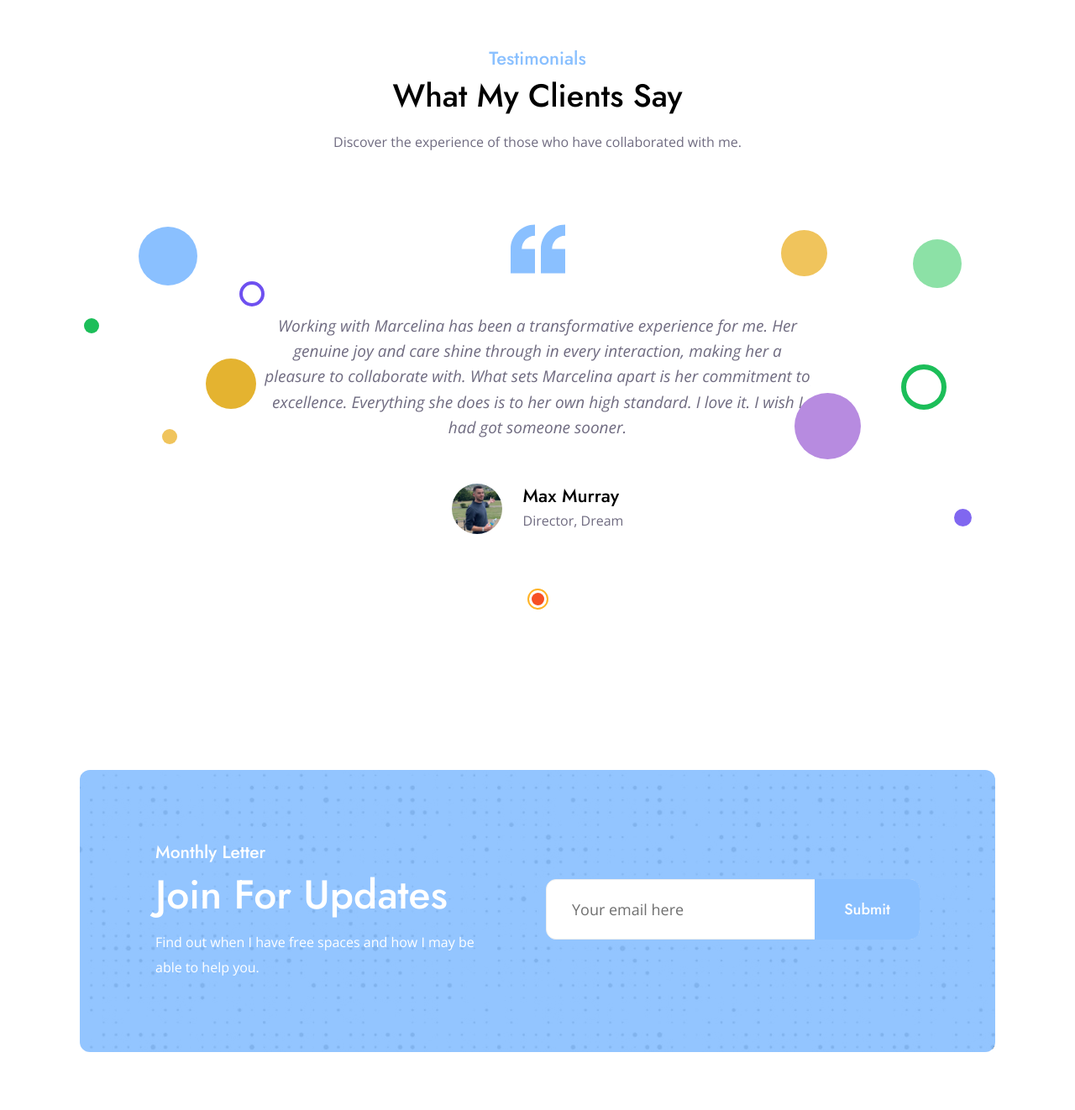
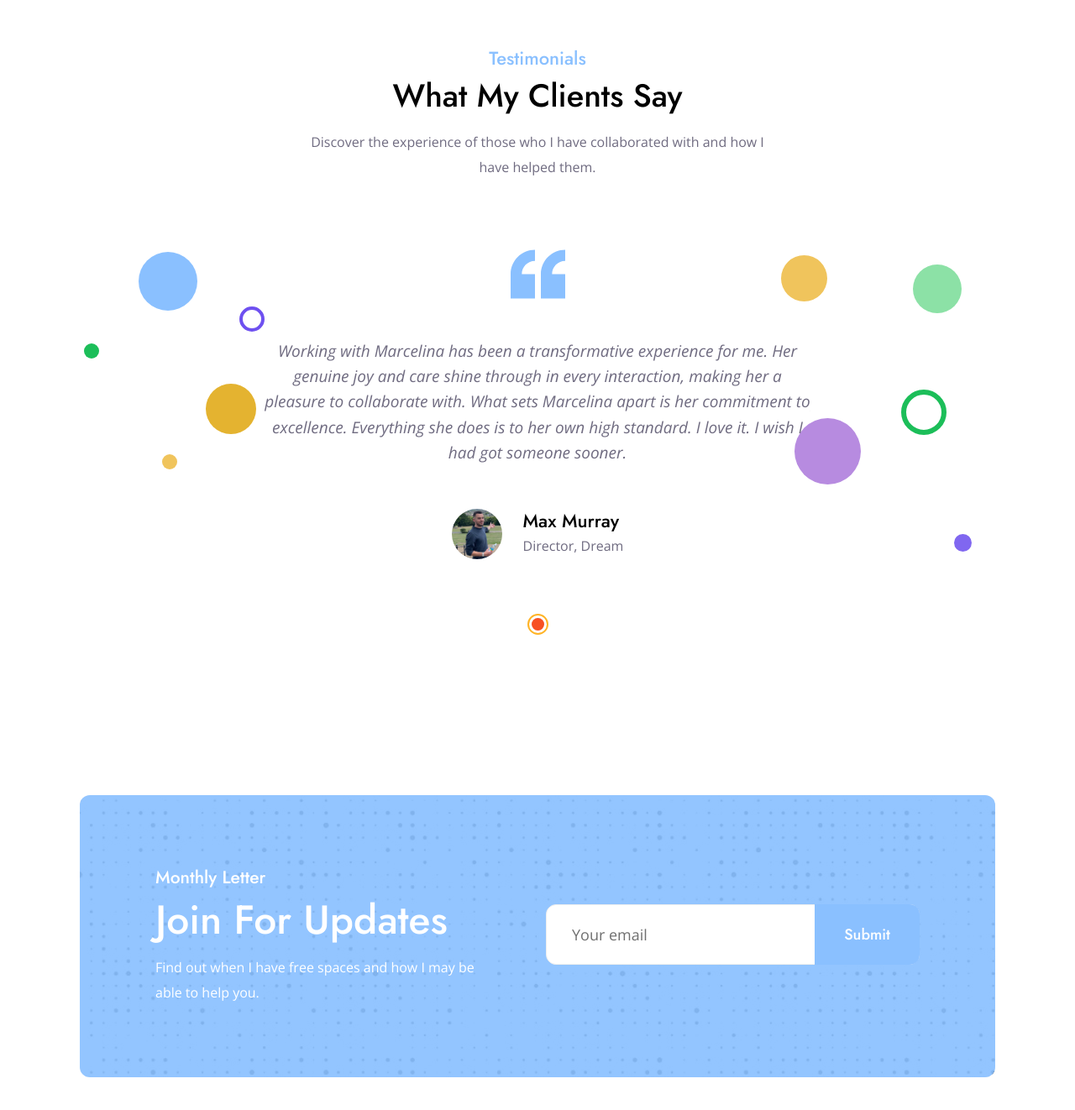
Before and after one commit to m4ax/virtualAssistantWebsite, a Next.js app in the folder package/dizme/: page / in a window 1280 px wide. Shown: the part 4752-6074 px from the top of the page at 84% size. Built offline with nearby package versions, Linux system fonts and the light colour scheme.

Commit message:
fixed image

```diff
--- a/package/dizme/public/static/testimonial.json
+++ b/package/dizme/public/static/testimonial.json
@@ -1,7 +1,7 @@
 [
   {
     "name": "Max Murray",
-    "img": "img/testimonials/4.jpg",
+    "img": "img/testimonials/4.jpeg",
     "profession": "Director, Dream",
     "details": "Working with Marcelina has been a transformative experience for me. Her genuine joy and care shine through in every interaction, making her a pleasure to collaborate with. What sets Marcelina apart is her commitment to excellence. Everything she does is to her own high standard. I love it. I wish I had got someone sooner."
   }
--- a/package/dizme/src/components/Newsletter.js
+++ b/package/dizme/src/components/Newsletter.js
@@ -25,7 +25,7 @@ const Newsletter = () => {
                 </div>
                 <div className="right wow fadeInRight" data-wow-duration="1s">
                   <div className="field">
-                    <input type="text" placeholder="Your email here" />
+                    <input type="text" placeholder="Your email" />
                     <input type="submit" defaultValue="Send Now" />
                   </div>
                 </div>
--- a/package/dizme/src/components/Testimonial.js
+++ b/package/dizme/src/components/Testimonial.js
@@ -30,7 +30,8 @@ const Testimonial = () => {
           <span>Testimonials</span>
           <h3>What My Clients Say</h3>
           <p>
-          Discover the experience of those who have collaborated with me.
+            Discover the experience of those who I have collaborated with
+            and how I have helped them.
           </p>
         </div>
         <div className="list_wrapper">
```
Also changed, not shown: package/dizme/public/img/testimonials/4.jpeg (renamed from package/dizme/public/img/testimonials/4.jpg), 1 other file (tests, documents, lock files or other folders).
